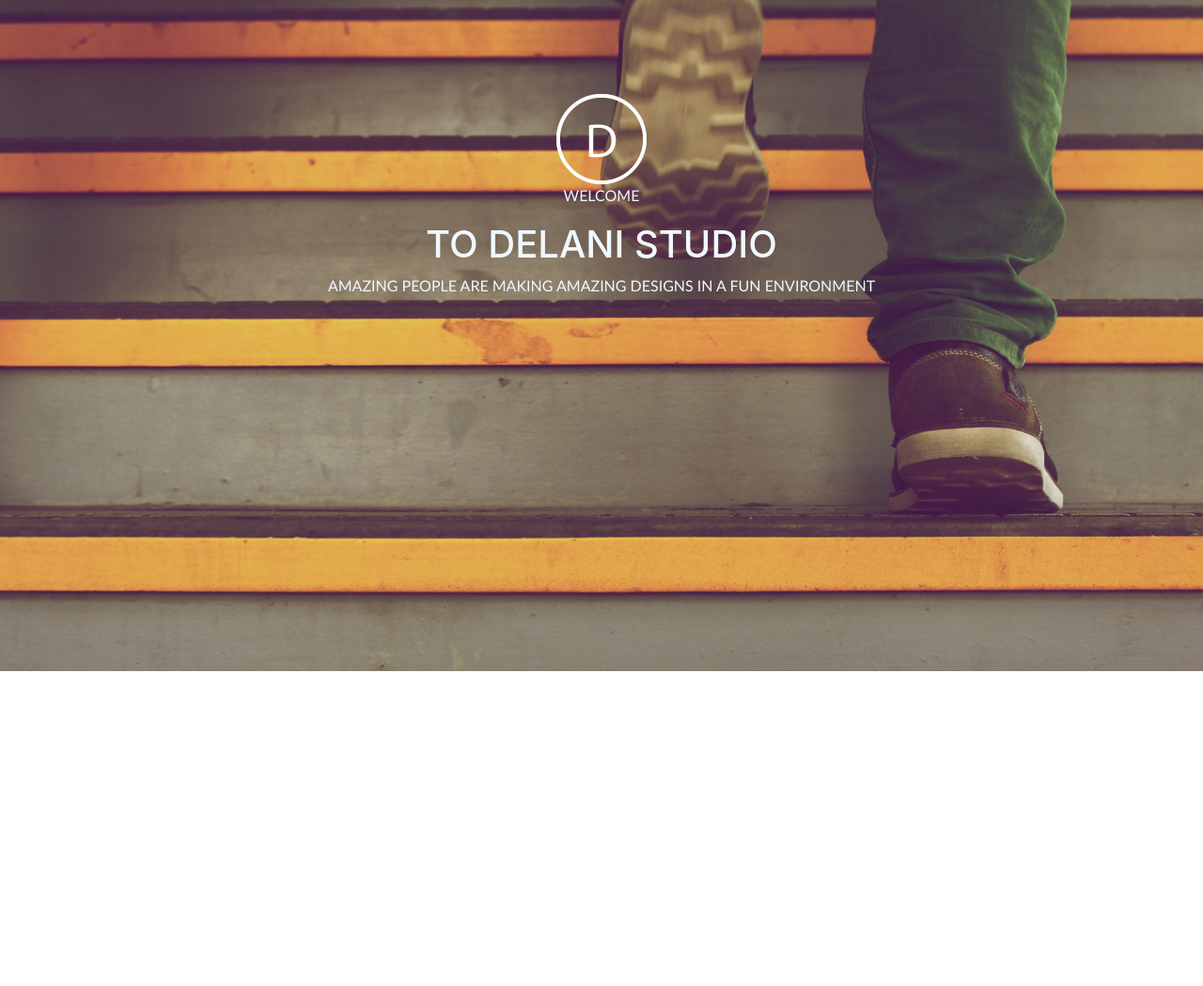
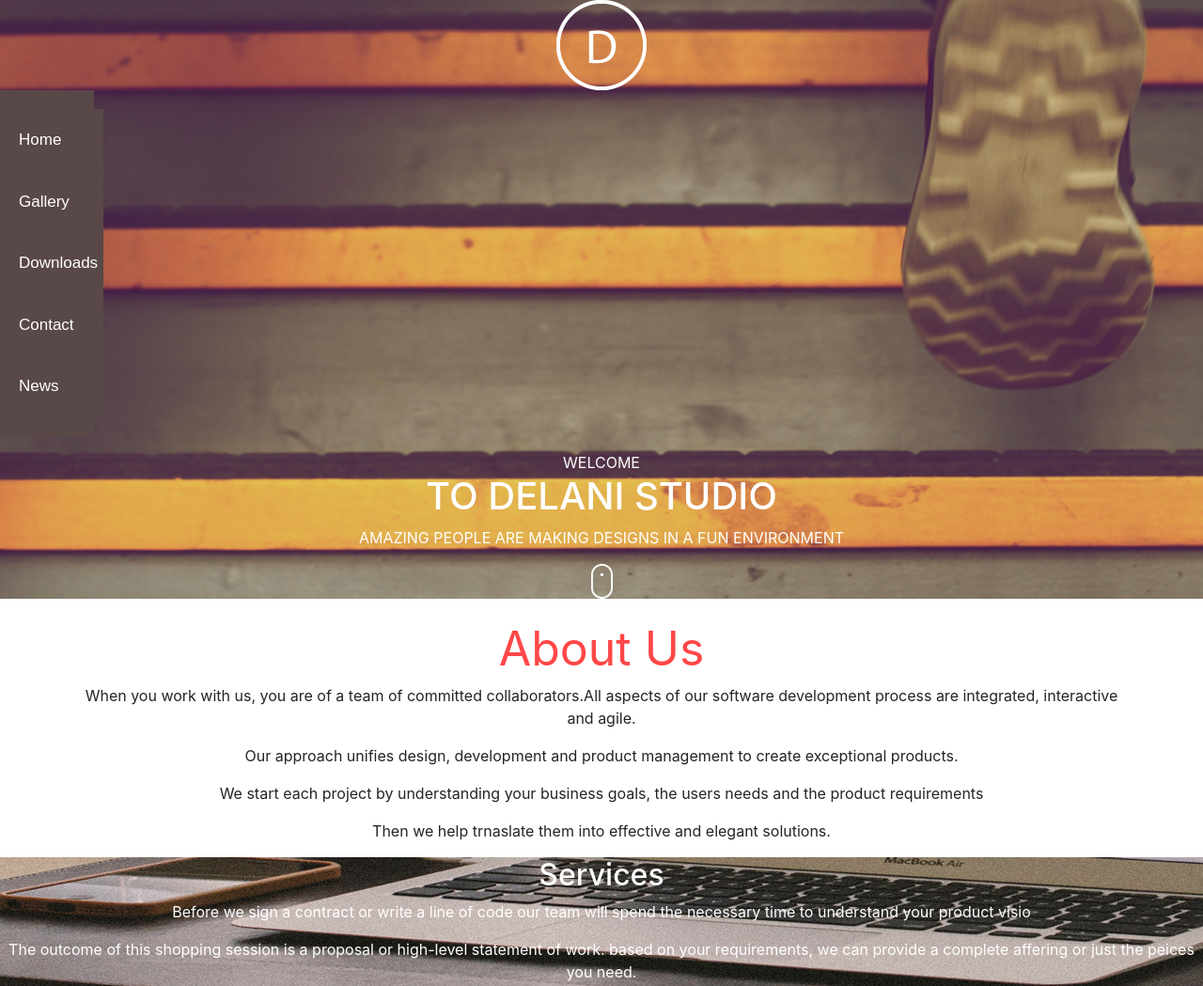
Before and after one commit to David2021-alt/Delani-Photo-Studio, a plain HTML site: page css/index.html in a window 1280 px wide. Shown: the top 1049 px of the page at 94% size. Before the commit the page ends 800 px from the top, so only its background shows below. Drawn offline with Linux system fonts and the light colour scheme.

Commit message:
added data

```diff
--- a/css/index.html
+++ b/css/index.html
@@ -17,20 +17,58 @@
 </head>
 
 <body>
-    <div class="logo" <p>
-        <img class="my logo" src="Images/Work Images/Icons/logo.png">
+    <header>
+        <div class="Logo-container" <img src="/css/Images/Work Images/Icons/logo.png" />
+        </div>
+        <div class="Logo-Image">
+            <img class="Logo-image" src="/css/Images/Work Images/Icons/logo.png">
+        </div>
+        <nav>
+            <ul class="Nav-links">
+                <li><a class="Nav-links" href="#">Home</a></li>
+                <li><a class="Nav-links" href="#">Gallery</a></li>
+                <li><a class="Nav-links" href="#">Downloads</a></li>
+                <li><a class="Nav-links" href="#">Contact</a></li>
+                <li><a class="Nav-links" href="#">News</a></li>
 
-        <p> WELCOME</p>
+            </ul>
+        </nav>
 
-        <h1>
-            TO DELANI STUDIO
-        </h1>
-        <P>
-            AMAZING PEOPLE ARE MAKING AMAZING DESIGNS IN A FUN ENVIRONMENT
-        </P>
+        <section class="Intro" <h1>WELCOME</h1>
+            <h1>TO DELANI STUDIO</h1>
+            <p>AMAZING PEOPLE ARE MAKING DESIGNS IN A FUN ENVIRONMENT
+        </section>
+        <section>
+            <div class="Mouse-icon">
+                <img src="/css/Images/Work Images/Icons/mouse_click.png">
+            </div>
+        </section>
+        </p>
+        </div>
+    </header>
+    <div class="about" <h1>About Us</h1>
+    </div>
+    <div class=" container" <p>
+        When you work with us, you are of a team of committed collaborators.All aspects
+        of our software development process are integrated, interactive
+        and agile.</p>
+        <p>Our approach unifies design, development and product management to create
+            exceptional products.</p>
+        <P>We start each project by understanding your business goals, the users needs and the product requirements</P>
+        <p>Then we help trnaslate them into effective and elegant solutions.</p>
+    </div>
+    <div class="Services">
+        <h2>Services</h2>
+        <p>
+            Before we sign a contract or write a line of code our team will spend the necessary time to understand your
+            product visio
+        </p>
+        <p>The outcome of this shopping session is a proposal or high-level statement of work.
+            based on your requirements, we can provide a complete affering or just the peices you need.
+        </p>
+    </div>
 
-        </p>
-        <div class="mouse" <img class="my-mouse" src="/css/Images/Work Images/Icons/mouse_click.png" </div>
+
 </body>
 
 </html>
--- a/css/styles.css
+++ b/css/styles.css
@@ -2,29 +2,81 @@
     margin: 0;
     padding: 0;
 }
-.Delani-Photo {
-    width: 100%;
-    height: 100%;
-}
-body {
-    background-image: url(../css/Images/h_img.jpg);
-    background-size: 100%;
-    backface-visibility: visible;
-    background-repeat: no-repeat;
-    padding: 200px, 100px;
-    margin: 100px;
-    -webkit-backface-visibility: visible;
-}
-p {
-    color: aliceblue;
-    font-family: 'Gill Sans', 'Gill Sans MT', Calibri, 'Trebuchet MS', sans-serif;
+
+.Nav-links {
+    width: 100px;
+    display: block;
+    text-decoration: none;
+    text-align: left;
+    background: #594848;
+    font-size: 17px;
+    color: white;
+    padding: 20px 10px;
+    font-family: Arial, Helvetica, sans-serif;
+    justify-content: space-around;
+    justify-content: stretch;
+    height: auto;
+
+
 
 }
-h1 {
-    color: aliceblue;
+header {
+    flex: 1;
+    background-image: url(/css/Images/h_img.jpg);
 
 }
-.logo {
-    position: relative;
+.Logo-container {
+    flex: auto;
+    margin: auto;
+    max-width: 1200px;
+}
+
+.Logo-container, .Nav-links, .header {
+    flex: auto;
+
+
+}
+
+.Logo-container:hover {
+    background-color: turquoise;
+
+}
+.Nav-links:hover {
+    background-color: teal;
+    flex: auto;
+    text-align: center;
+
+}
+
+.Logo-Image {
+    text-align: center;
+
+
+}
+.Intro {
+    text-align: center;
+    color: white;
+}
+
+.Mouse-icon {
     text-align: center;
 }
+.container {
+    text-align: center;
+    text-size-adjust: 16px;
+}
+
+.about {
+    color: rgb(255, 71, 71);
+    text-align: center;
+    font-size: 50px;
+}
+
+.Services {
+    text-align: center;
+    background-image: url(/css/Images/s_image.jpg);
+    color: white;
+    height: 50vh;
+    justify-content: center;
+
+}
```
